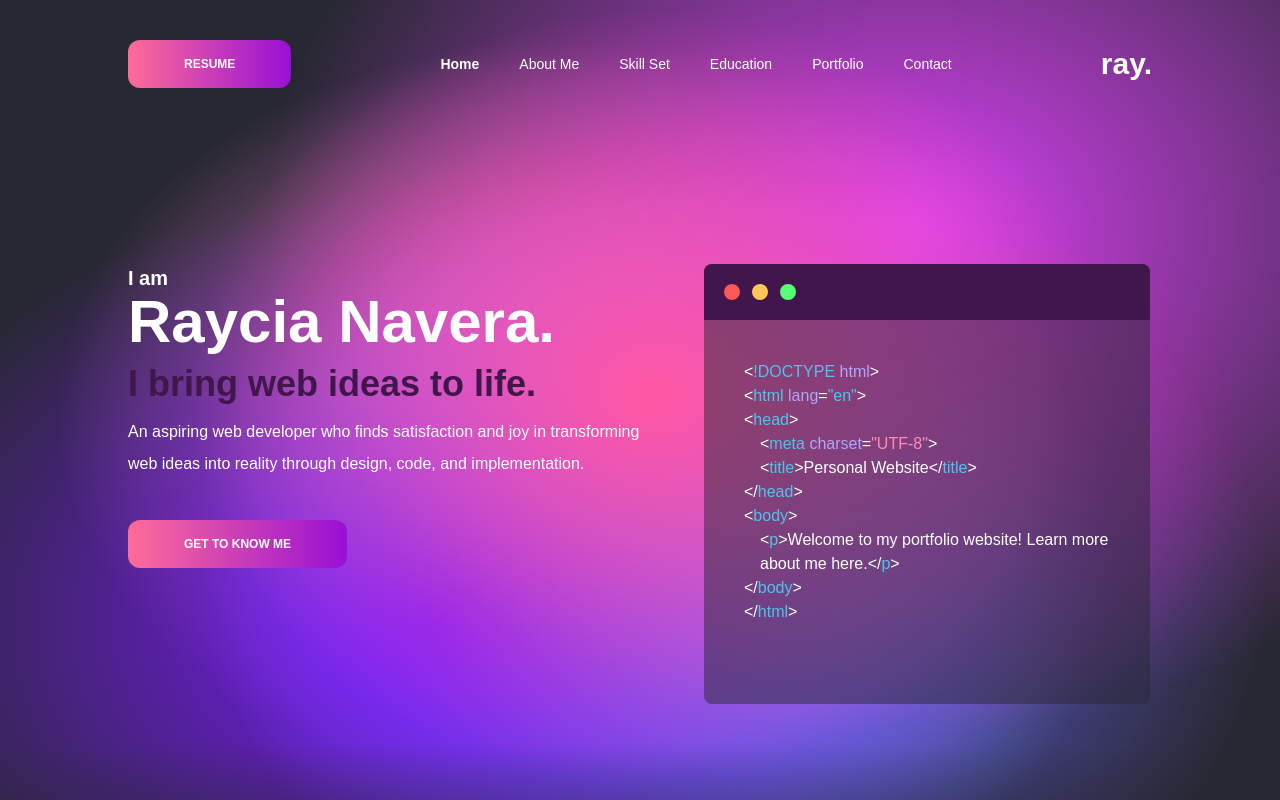
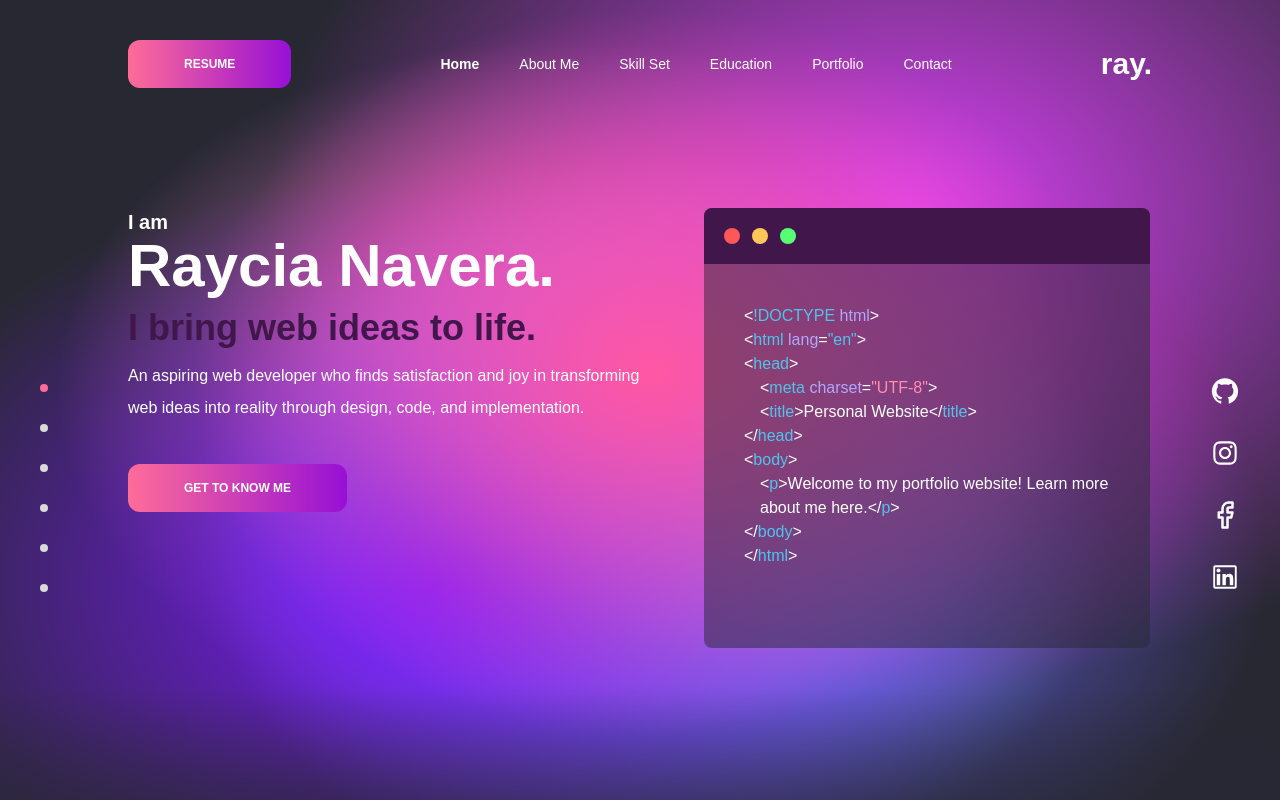
Before and after one commit to naveraraycia/naveraraycia-portfolio, a React (Create React App) app: page / in a window 1280 px wide. Shown: the top 800 px of the page. Built offline with nearby package versions, Linux system fonts and the light colour scheme; some icons are missing.

Commit message:
Fixed the fixed socials

```diff
--- a/src/components/FixedLinks.jsx
+++ b/src/components/FixedLinks.jsx
@@ -10,7 +10,7 @@ function FixedLinks() {
   const [selected, setSelected] = useState(1)
 
   return (
-    <div className={`hidden md:flex`}>
+    <div className={`hidden relative z-50 md:flex`}>
       <div id="fixedDots" className="fixed bottom-52 left-10">
         <ul className="space-y-8">
           <li onClick={() => setSelected(1)} className={`${darkMode === false ? 'hover:bg-neutral' : ' hover:bg-secondary'} ${selected === 1 && darkMode === false ? 'bg-neutral' : selected === 1 && darkMode === true ? 'bg-secondary' : 'bg-[#D9D9D9]'}
--- a/src/sections/Home.jsx
+++ b/src/sections/Home.jsx
@@ -12,7 +12,7 @@ function Home() {
     font-sans duration-300
     `}>
       <Navbar target={homeRef.current} />
-      <div className="flex flex-col px-5 py-10 md:px-32 mt-24 md:flex-row md:space-x-16">
+      <div className="flex flex-col px-5 py-10 md:px-32 mt-10 md:flex-row md:space-x-16">
 
         <div className={`${darkMode === true ? 'text-white' : 'text-neutral'} lg:w-1/2`}>
           <div className="space-y-10">
```
